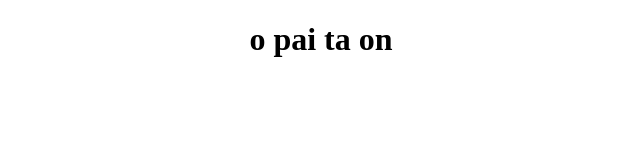
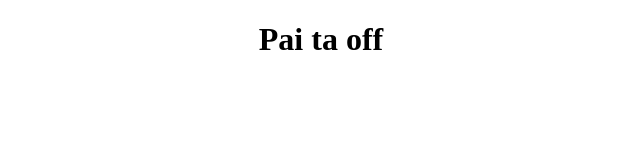
Before and after one commit to lucaspires-source/Form-Validation-App, a React (Create React App) app: page / in a window 1280 px wide. Shown: the top 160 px of the page, without its empty margins (319-959 px from the left). Built offline with nearby package versions, Linux system fonts and the light colour scheme.

Commit message:
project files created

```diff
--- a/src/App.js
+++ b/src/App.js
@@ -1,13 +1,14 @@
 import React from 'react';
+import './App.css';
+import Form from "./Form";
 
-import './App.css';
 
 function App() {
   return (
     <div className="App">
-        <h1>o pai ta on</h1>
+      <Form/>
     </div>
   );
 }
 
-export default App;
+export default App
--- /dev/null
+++ b/src/Form.js
@@ -0,0 +1,12 @@
+import React from 'react'
+import FormSignup from './FormSignup'
+
+const Form = () => {
+    return (
+        <div>
+            <FormSignup/>
+        </div>
+    )
+}
+
+export default Form
--- /dev/null
+++ b/src/FormSignup.js
@@ -0,0 +1,11 @@
+import React from 'react'
+
+const FormSignup = () => {
+    return (
+        <div>
+            <h1>Pai ta off</h1>
+        </div>
+    )
+}
+
+export default FormSignup
```
Also changed, not shown: src/index.js (+4 -3 lines), src/Form.css (added), src/FormSucess.js (added).
